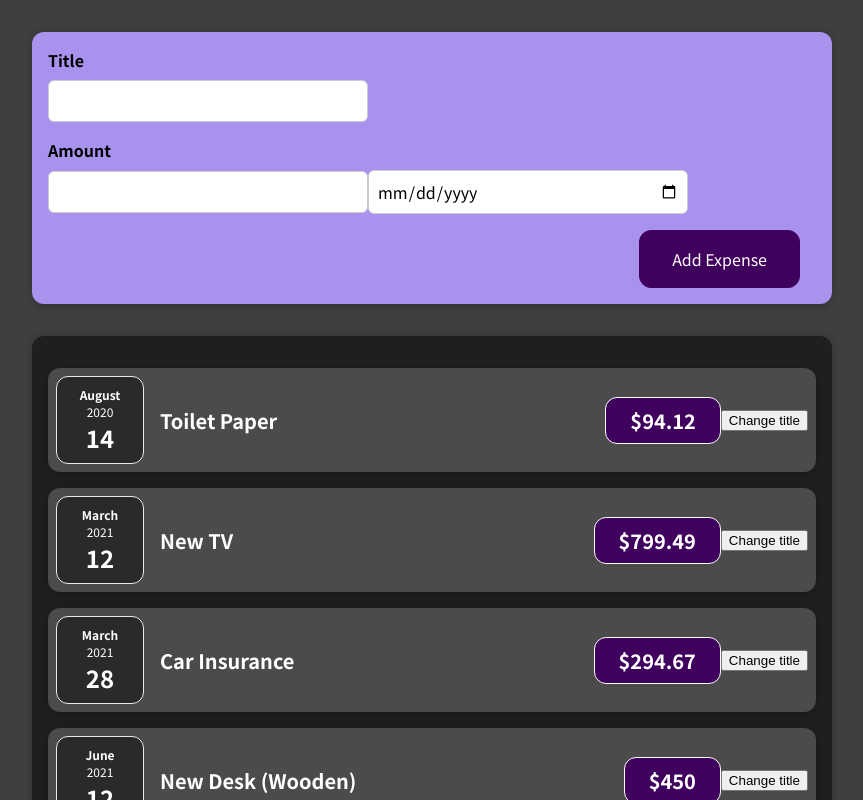
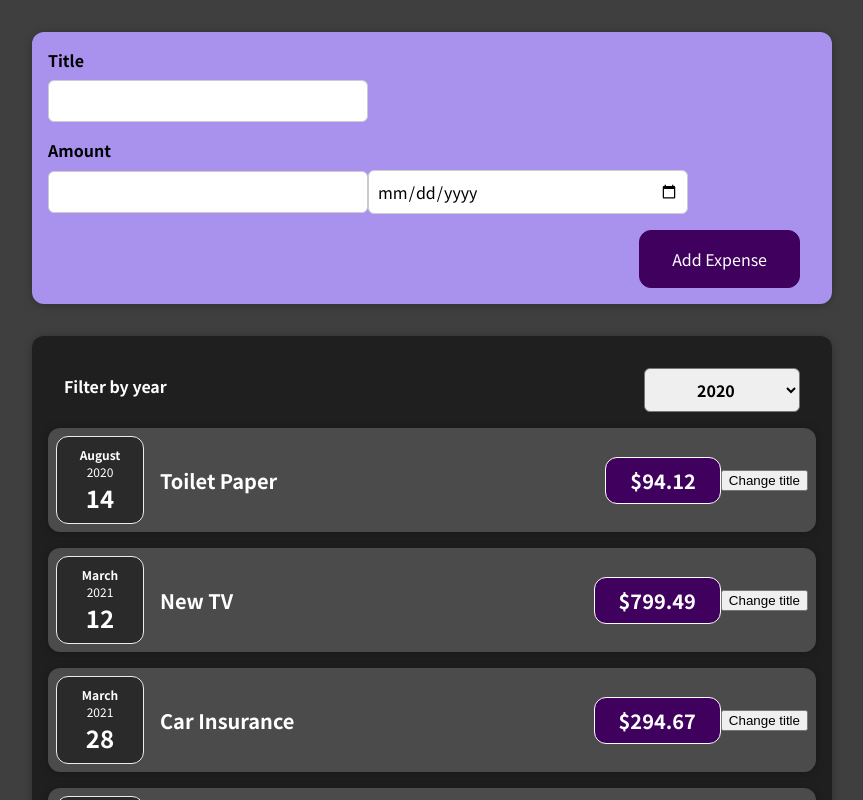
Before and after one commit to romanlesnoy/expenses-tracker-react, a React (Create React App) app in the folder 01-starting-setup/: page / in a window 1280 px wide. Shown: the top 800 px of the page, without its empty margins (208-1071 px from the left). Built offline with nearby package versions, Linux system fonts and the light colour scheme.

Commit message:
Add ExpensesFilter component

```diff
--- a/01-starting-setup/src/components/Expenses/Expenses.js
+++ b/01-starting-setup/src/components/Expenses/Expenses.js
@@ -1,12 +1,20 @@
-import React from 'react';
+import React, { useState } from "react";
 
-import ExpenseItem from './ExpenseItem';
-import Card from '../UI/Card';
-import './Expenses.css';
+import ExpenseItem from "./ExpenseItem";
+import ExpensesFilter from "./ExpensesFilter";
+import Card from "../UI/Card";
+import "./Expenses.css";
 
 function Expenses(props) {
+    const [filteredYear, setFilteredYear] = useState("2020");
+
+    const dropdownMenuChangeHandler = (selectedYear) => {
+        setFilteredYear(selectedYear);
+    };
+
     return (
-        <Card className='expenses'>
+        <Card className="expenses">
+            <ExpensesFilter selectedYear={filteredYear} onChangeFilter={dropdownMenuChangeHandler} />
             <ExpenseItem
                 title={props.items[0].title}
                 amount={props.items[0].amount}
--- /dev/null
+++ b/01-starting-setup/src/components/Expenses/ExpensesFilter.css
@@ -0,0 +1,24 @@
+.expenses-filter {
+    color: white;
+    padding: 0 1rem;
+}
+
+.expenses-filter__control {
+    display: flex;
+    width: 100%;
+    align-items: center;
+    justify-content: space-between;
+    margin: 1rem 0;
+}
+
+.expenses-filter label {
+    font-weight: bold;
+    margin-bottom: 0.5rem;
+}
+
+.expenses-filter select {
+    font: inherit;
+    padding: 0.5rem 3rem;
+    font-weight: bold;
+    border-radius: 6px;
+}
--- /dev/null
+++ b/01-starting-setup/src/components/Expenses/ExpensesFilter.js
@@ -0,0 +1,24 @@
+import React from "react";
+
+import "./ExpensesFilter.css";
+
+const ExpensesFilter = (props) => {
+    const filterChangeHandler = (event) => {
+        props.onChangeFilter(event.target.value);
+    }
+    return (
+        <div className="expenses-filter">
+            <div className="expenses-filter__control">
+                <label>Filter by year</label>
+                <select value={props.selectedYear} onChange={filterChangeHandler}>
+                    <option value="2022">2022</option>
+                    <option value="2021">2021</option>
+                    <option value="2020">2020</option>
+                    <option value="2019">2019</option>
+                </select>
+            </div>
+        </div>
+    );
+};
+
+export default ExpensesFilter;
```
